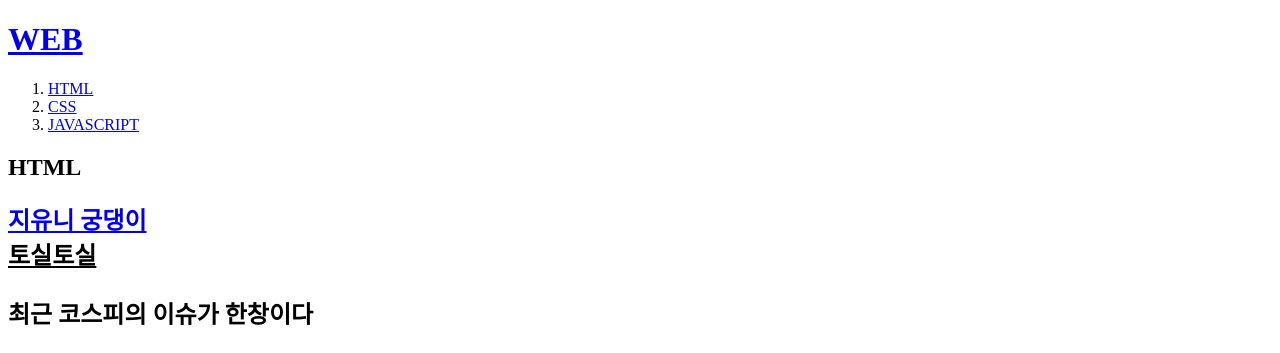
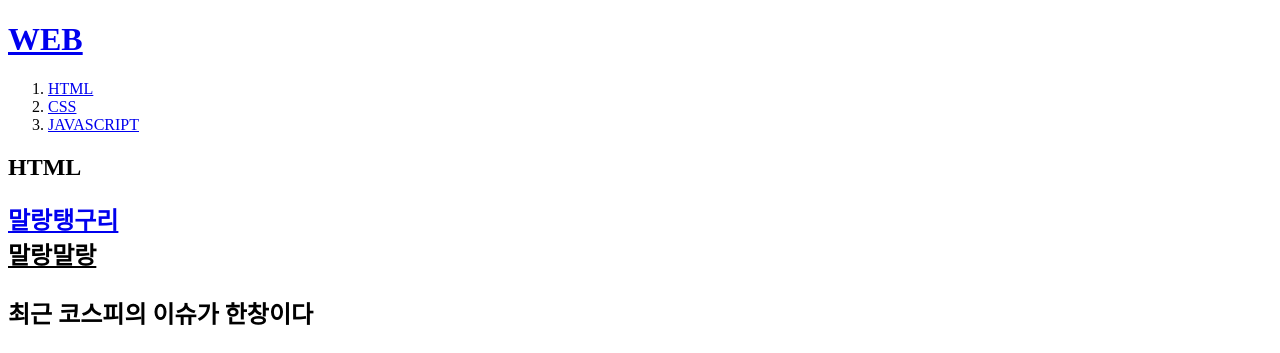
Before and after one commit to RIXIX/web, a plain HTML site: page 1.html in a window 1280 px wide. Shown: the top 353 px of the page. Drawn offline with Linux system fonts and the light colour scheme.

Commit message:
Add files via upload

```diff
--- a/1.html
+++ b/1.html
@@ -22,11 +22,11 @@
 
   <h2>HTML<h2>
 
-  <a href="https://www.advancedwebranking.com/html/" target="_blank" title="궁둥둥둥">
-    지유니 궁댕이 </a>
+  <a href="https://www.advancedwebranking.com/html/" target="_blank" title="쫀득쫀득">
+    말랑탱구리  </a>
 
     <br>
-  <strong> <u>토실토실</u> </strong>
+  <strong> <u>말랑말랑 </u> </strong>
 
 
 
```
Also changed, not shown: index.html (+1 -1 lines).
